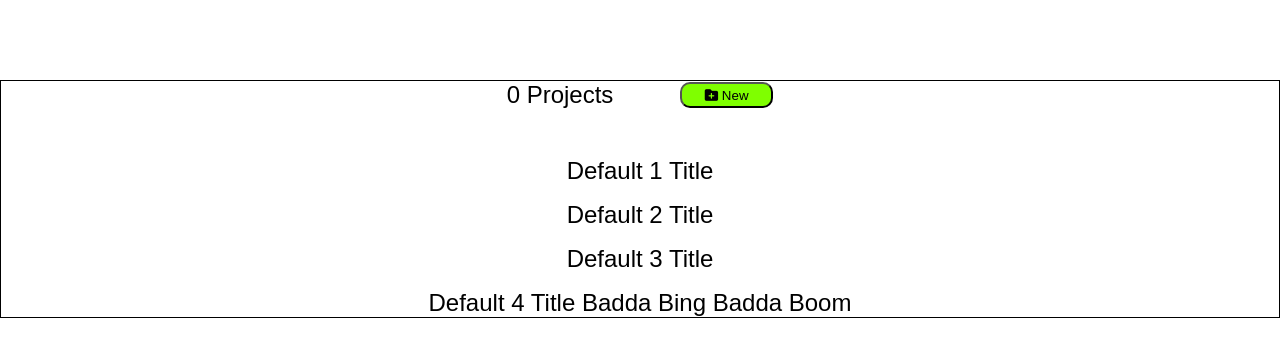
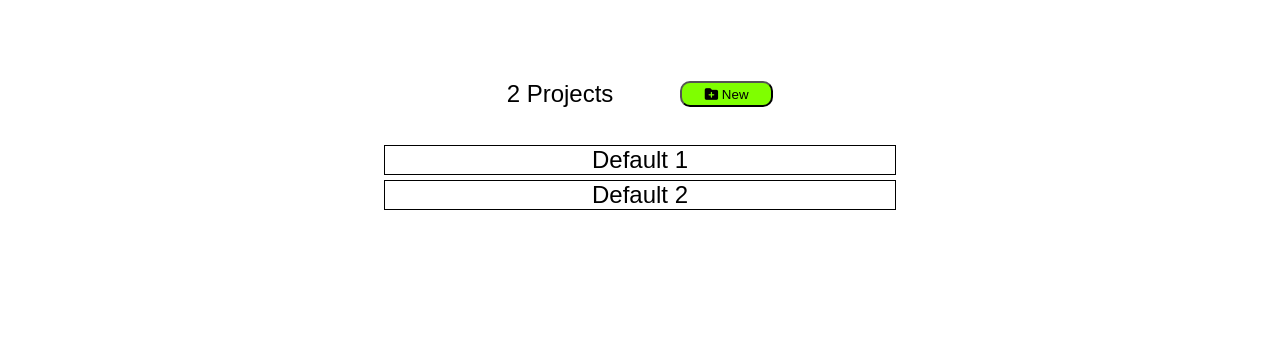
Before and after one commit to ajhanson22227/JS-ToDoList, a website built with webpack: page dist/index.html in a window 1280 px wide. Built offline with nearby package versions, Linux system fonts and the light colour scheme.

Commit message:
Add page load with webpack

```diff
--- a/src/index.js
+++ b/src/index.js
@@ -1 +1,10 @@
-console.log("Hello Werld");
+import loadProjectPage from './projects'
+
+const main_container = document.getElementById('container');
+
+function loadProject() {
+	while (main_container.firstChild) main_container.removeChild(main_container.firstChild);
+	loadProjectPage();
+}
+
+loadProject();
--- a/src/projects.js
+++ b/src/projects.js
@@ -1,27 +1,116 @@
 let projects = [];
-const newProjectButton = document.getElementById('new-project-button');
-
 const Project = (title) => {
 	//array to hold the projects todo notes
 	let projectNoteList = [];
 
 	const sayTitle = () => console.log(`This is project ${title}`);
+	const getTitle = () => title;
 
 	return{
 		sayTitle,
+		getTitle,
 	}
 }
 
 projects.push(Project('Default 1'));
 projects.push(Project('Default 2'));
-projects.push(Project('Default 3'));
 
-newProjectButton.addEventListener('click', function(){
-	let newTitle = prompt('What is the Title of this project?');
-	projects.push(Project(newTitle));})
+
 
 function logProjects(){
 	projects.forEach(proj => {
 		console.log(proj.sayTitle());
 	})
 }
+
+function displayProjects(){
+	const project_list_container = document.getElementById('project-list');
+	while (project_list_container.firstChild){
+		project_list_container.removeChild(project_list_container.firstChild);
+	}
+
+	projects.forEach(proj => {
+
+		let project = document.createElement('div');
+		project.className = "project";
+
+		let spanText = document.createElement('span');
+		spanText.className = "project-title project-text";
+		spanText.textContent = proj.getTitle();
+
+		project.appendChild(spanText);
+		project_list_container.appendChild(project);
+	})
+
+	updateProjectCount();
+}
+
+function updateProjectCount(){
+	const project_total_span = document.getElementById('project-total');
+	project_total_span.textContent = `${projects.length} Projects`;
+}
+
+
+
+function loadProjectPage(){
+	const main = document.getElementById('container');
+
+	const project_container = document.createElement('div');
+	project_container.id = "project-container";
+	project_container.appendChild(loadTopBar());
+
+	const project_list = document.createElement('div')
+	project_list.id = "project-list";
+
+	project_container.appendChild(project_list);
+
+	container.appendChild(project_container);
+	displayProjects();
+}
+
+function loadTopBar(){
+
+	// [ 1 ] Create Top Bar Container
+	const top_bar = document.createElement('div')
+	top_bar.id = 'project-top-bar';
+
+	// [ 2 ] Create Project Counter
+	const project_count_container = document.createElement('div');
+	project_count_container.id = 'project-count';
+
+	const counter_span = document.createElement('span');
+	counter_span.id = "project-total";
+	counter_span.className = "project-text";
+	counter_span.textContent = `${projects.length} Projects`;
+
+	project_count_container.appendChild(counter_span);
+
+
+	// [ 3 ] Create New Button
+	const new_project_button = document.createElement('button');
+	new_project_button.id = 'new-project-button';
+
+	const button_i = document.createElement('i');
+	button_i.className += "fas fa-folder-plus";
+
+	const button_span = document.createElement('span');
+	button_span.textContent = " New";
+
+	new_project_button.appendChild(button_i);
+	new_project_button.appendChild(button_span);
+
+	// [ 4 ] Add Button Listener
+	new_project_button.addEventListener('click', function(){
+		let newTitle = "";
+		while (newTitle === "")	newTitle = prompt('What is the Title of this project?');
+		projects.push(Project(newTitle));
+		displayProjects();
+	})
+
+	top_bar.appendChild(project_count_container);
+	top_bar.appendChild(new_project_button);
+
+	return top_bar;
+}
+
+export default loadProjectPage;
--- a/webpack.config.js
+++ b/webpack.config.js
@@ -1,9 +1,16 @@
 const path = require('path');
 
+// module.exports = {
+//   entry: './src/index.js',
+//   output: {
+//     filename: 'main.js',
+//     path: path.resolve(__dirname, 'dist'),
+//   },
+// };
+
 module.exports = {
-  entry: './src/index.js',
-  output: {
-    filename: 'main.js',
-    path: path.resolve(__dirname, 'dist'),
-  },
+  entry: {
+  	main: './src/index.js',
+  	project: './src/projects.js'
+  }
 };
```
Also changed, not shown: dist/index.html, dist/main.js, dist/project.js (added), dist/styles/projects.css.
